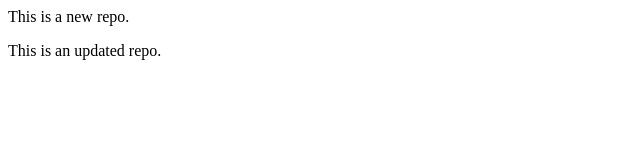
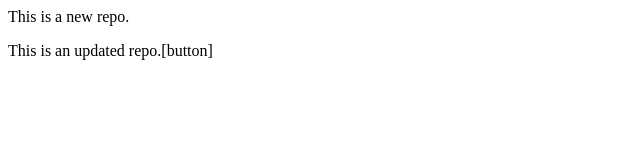
Before and after one commit to AasthaArya/local-repo, a plain HTML site: page index.html in a window 1280 px wide. Shown: the full height of the page, 0-640 px from the left. Drawn offline with Linux system fonts and the light colour scheme.

Commit message:
add new word

```diff
--- a/index.html
+++ b/index.html
@@ -1,2 +1,2 @@
 <p>This is a new repo.</p>
-<p>This is an updated repo.</p>
+<p>This is an updated repo.[button]</p>
```
